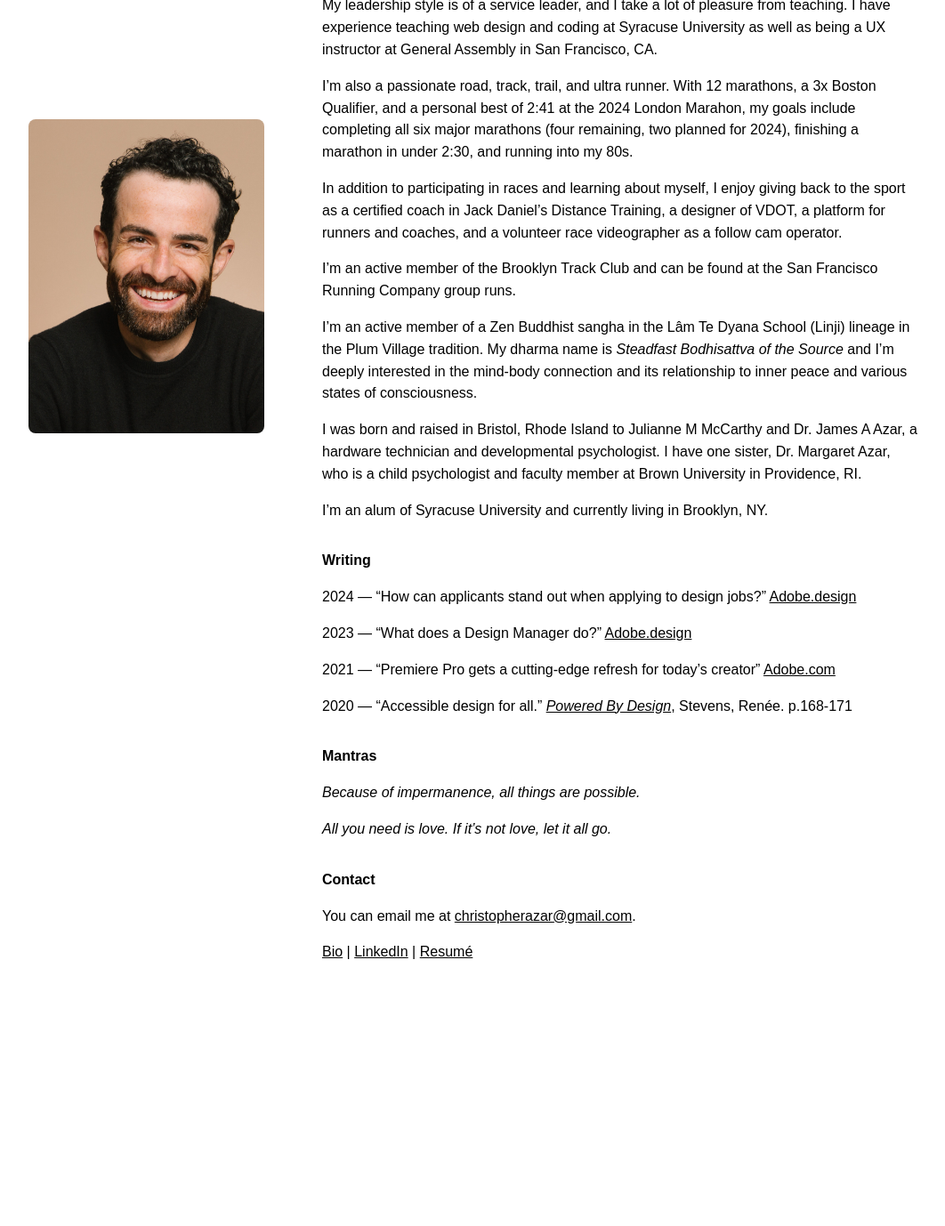
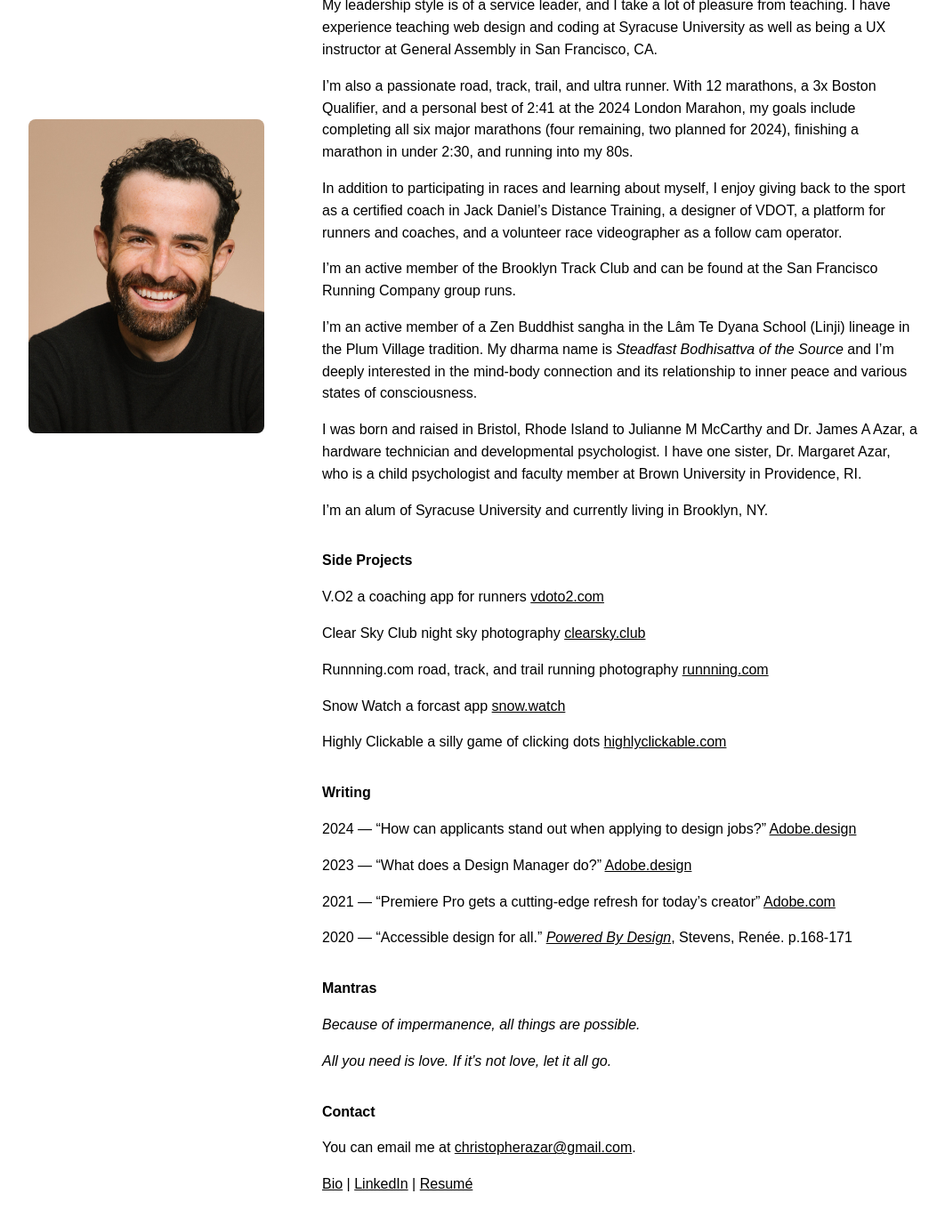
Before and after one commit to ReptarAzar/reptarazar.github.io, a Jekyll site: the page 5.0/index.html, which Jekyll copies as it is, in a window 1280 px wide and 1400 px high, scrolled down 601 px. Shown: the top 1378 px of the window at 89% size, without its empty margins (108-1170 px from the left). Built offline with Jekyll 4.4.1, drawn with Linux system fonts in a browser that asks for light colours; some web fonts are replaced; before the commit the page ends 1740 px from its top, so only the background shows below that.

Commit message:
projects
adding some side projects! with semibold text

```diff
--- a/5.0/css/style.css
+++ b/5.0/css/style.css
@@ -169,6 +169,13 @@ textarea {
     font-weight: 700;
     font-style: normal;
   }
+
+  .semi-bolded {
+    font-family: "owners-text", sans-serif;
+    font-weight: 500;
+    font-style: normal;
+  }
+
 
   /* Responsive design */
   @media screen and (max-width: 962px) {
--- a/5.0/index.html
+++ b/5.0/index.html
@@ -89,6 +89,18 @@ Website hand designed and coded by
 
     <p>I’m an alum of Syracuse University and currently living in Brooklyn, NY. </p>
 
+    <p class="small-heading bolded">Side Projects</p>
+
+    <p><span class="semi-bolded">V.O2</span> a coaching app for runners <a href="https://vdoto2.com/">vdoto2.com</a></p>
+
+    <p><span class="semi-bolded">Clear Sky Club</span> night sky photography <a href="https://www.clearsky.club/">clearsky.club</a></p>
+
+    <p><span class="semi-bolded">Runnning.com</span> road, track, and trail running photography <a href="https://runnning.com/">runnning.com</a></p>
+
+    <p><span class="semi-bolded">Snow Watch</span> a forcast app <a href="https://www.snow.watch/">snow.watch</a></p>
+
+    <p><span class="semi-bolded">Highly Clickable</span> a silly game of clicking dots <a href="https://highlyclickable.com/">highlyclickable.com</a></p>
+
     <p class="small-heading bolded">Writing</p>
 
     <p>2024 — “How can applicants stand out when applying to design jobs?” <a href="https://adobe.design/stories/our-people/ask-adobe-design-how-can-applicants-stand-out-when-applying-to-design-jobs">Adobe.design</a></p>
```
